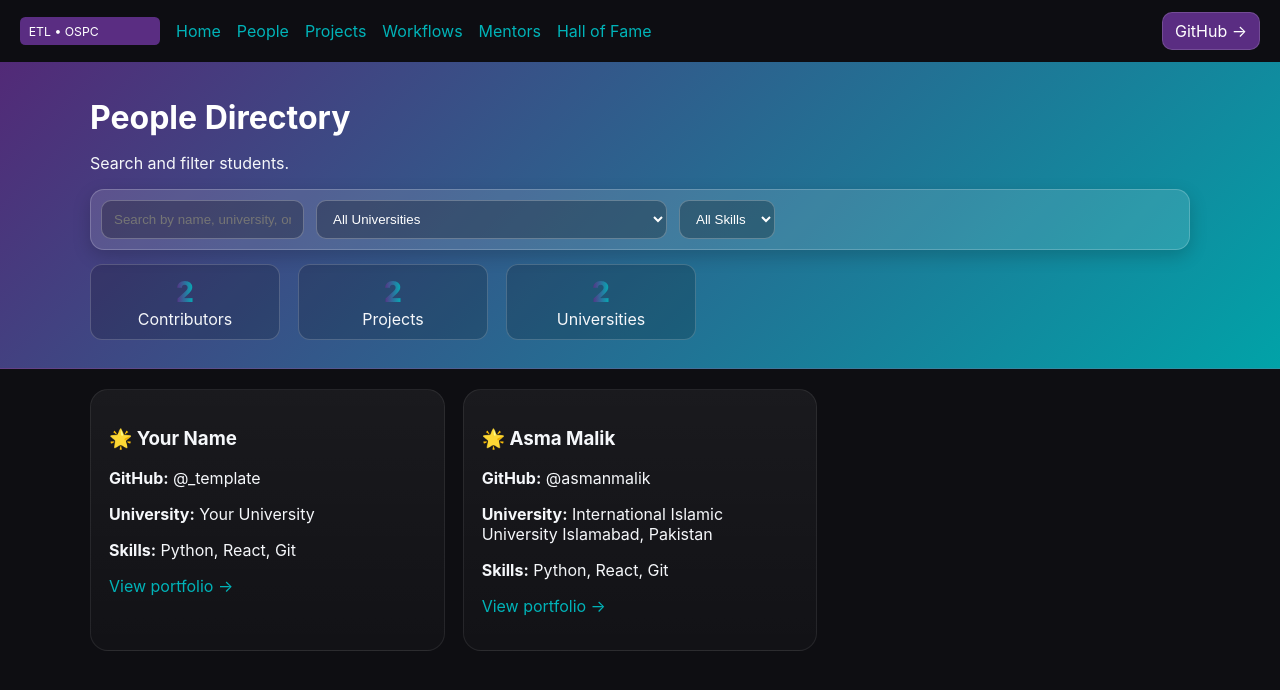
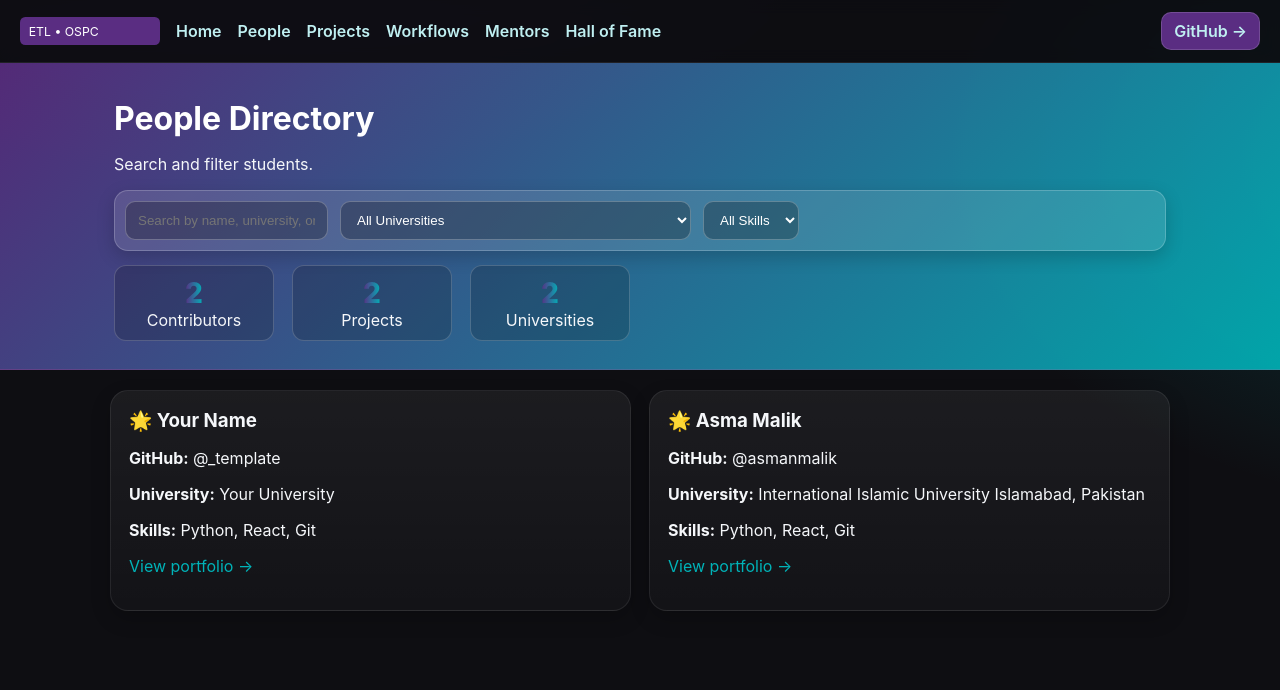
Before and after one commit to asmanmalik/ETL-OSPC-Hub, a plain HTML site: page docs/people.html in a window 1280 px wide. Drawn offline with Linux system fonts and the light colour scheme.

Commit message:
Refactor HTML structure and enhance CSS styles in people.html for improved layout and design

```diff
--- a/docs/people.html
+++ b/docs/people.html
@@ -1,4 +1,65 @@
-<!doctype html><html><head><meta charset='utf-8'><meta name='viewport' content='width=device-width,initial-scale=1'><title>People</title><link rel='stylesheet' href='assets/styles.css'></head><body>  <nav class="nav">
+<!doctype html><html>
+  <head>
+  <meta charset='utf-8'>
+  <meta name='viewport' content='width=device-width,initial-scale=1'>
+  <title>People</title>
+  <link rel='stylesheet' href='assets/styles.css'>
+     <style>
+    :root { --etl-primary:#5A2D82; --etl-accent:#00B3B8; --etl-bg:#0E0E12; --etl-text:#F5F7FA; }
+    * { box-sizing:border-box; }
+    body {
+      margin:0; font-family: Inter, system-ui, Segoe UI, Roboto, sans-serif;
+      color: var(--etl-text);
+      background: radial-gradient(1000px 600px at 20% -20%, rgba(90,45,130,0.25), transparent 60%),
+                  radial-gradient(1000px 600px at 120% 20%, rgba(0,179,184,0.25), transparent 60%),
+                  var(--etl-bg);
+      min-height:100vh;
+    }
+    .nav {
+      position:sticky; top:0; z-index:10;
+      display:flex; align-items:center; gap:16px; padding:12px 20px;
+      background: rgba(14,14,18,.85); backdrop-filter: saturate(140%) blur(8px);
+      border-bottom: 1px solid rgba(255,255,255,.08);
+    }
+    .nav a { color:#BFEFF1; text-decoration:none; font-weight:600; }
+    .nav a:hover { text-decoration:underline; }
+    .spacer { flex:1; }
+    .btn { padding:8px 12px; border-radius:10px; background:var(--etl-primary); color:#fff; border:1px solid rgba(255,255,255,.15); text-decoration:none; }
+    .hero {
+      padding: 36px 20px 20px; text-align:center;
+      background: linear-gradient(135deg, rgba(90,45,130,.95), rgba(0,179,184,.95));
+      border-bottom: 1px solid rgba(255,255,255,.12);
+      box-shadow: 0 12px 40px rgba(0,0,0,.25) inset;
+    }
+    .hero h1 { margin:0; font-size: 36px; color:#fff; }
+    .hero p { margin:.4rem 0 0; opacity:.95; }
+    .section { max-width:1100px; margin: 20px auto; padding: 0 20px 40px; }
+    .grid { display:grid; grid-template-columns: repeat(auto-fit, minmax(260px, 1fr)); gap:18px; }
+    .card {
+      background: linear-gradient(180deg, rgba(255,255,255,.06), rgba(255,255,255,.025));
+      border: 1px solid rgba(255,255,255,.08);
+      border-radius: 18px;
+      padding: 18px;
+      transform: translateY(16px);
+      opacity: 0;
+      animation: rise .6s ease forwards;
+      box-shadow: 0 8px 20px rgba(0,0,0,.2);
+    }
+    .card:nth-child(2) { animation-delay: .08s; }
+    .card:nth-child(3) { animation-delay: .16s; }
+    .card:nth-child(4) { animation-delay: .24s; }
+    .card:nth-child(5) { animation-delay: .32s; }
+    @keyframes rise { to { transform: translateY(0); opacity:1; } }
+    .card h3 { margin: 0 0 8px; display:flex; align-items:center; gap:10px; }
+    .chip { display:inline-flex; align-items:center; gap:8px; padding:6px 10px; border-radius:999px; background: rgba(0,0,0,.25); border:1px solid rgba(255,255,255,.1); font-size:12px; }
+    .muted { opacity:.8; font-size: 14px; }
+    .row { display:flex; align-items:center; gap:10px; flex-wrap:wrap; margin-top:10px; }
+    .row img.badge { height:20px; }
+    .icons { width:22px; height:22px; vertical-align:-4px; }
+    .footer { opacity:.8; text-align:center; padding:36px 24px; font-size:14px; border-top:1px solid rgba(255,255,255,.08) }
+  </style>
+</head>
+  <body>  <nav class="nav">
     <img src="../assets/brand/etl-logo.svg" alt="ETL logo" />
     <a href="./index.html">Home</a>
     <a href="./people.html">People</a>
@@ -9,4 +70,31 @@
     <div class="spacer"></div>
     <a class="btn" href="https://github.com/ETL-Online/ETL-OSPC-Hub">GitHub →</a>
   </nav>
-<header class='people-hero'><div class='people-hero-inner'><h1>People Directory</h1><p>Search and filter students.</p><div class='filters'><input id='search' placeholder='Search by name, university, or skill...'><select id='universityFilter'><option value=''>All Universities</option></select><select id='skillFilter'><option value=''>All Skills</option></select></div><div class='hero-metrics'><div class='metric'><span class='gradient-text' id='countContributors'>0</span><br>Contributors</div><div class='metric'><span class='gradient-text' id='countProjects'>0</span><br>Projects</div><div class='metric'><span class='gradient-text' id='countUniversities'>0</span><br>Universities</div></div></div></header><section class='section'><div id='people-grid' class='grid grid-3'></div></section><script src='assets/scripts.js'></script></body></html>
+<header class='people-hero'><div class='people-hero-inner'>
+  <h1>People Directory</h1>
+  <p>Search and filter students.</p>
+  <div class='filters'><input id='search' placeholder='Search by name, university, or skill...'>
+    <select id='universityFilter'>
+      <option value=''>All Universities</option>
+    </select><select id='skillFilter'>
+      <option value=''>All Skills</option>
+    </select></div><div class='hero-metrics'>
+      <div class='metric'>
+        <span class='gradient-text' id='countContributors'>0</span>
+        <br>Contributors</div>
+        <div class='metric'>
+          <span class='gradient-text' id='countProjects'>0</span>
+          <br>Projects
+        </div>
+        <div class='metric'>
+          <span class='gradient-text' id='countUniversities'>0</span>
+            <br>Universities
+          </div>
+          </div>
+        </div>
+      </header>
+      <section class='section'>
+        <div id='people-grid' class='grid grid-3'></div>
+      </section><script src='assets/scripts.js'></script>
+    </body>
+    </html>
```
